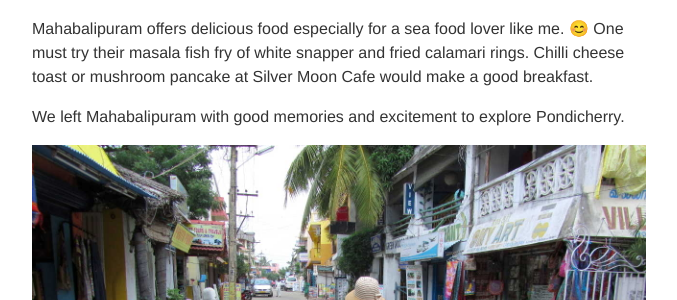
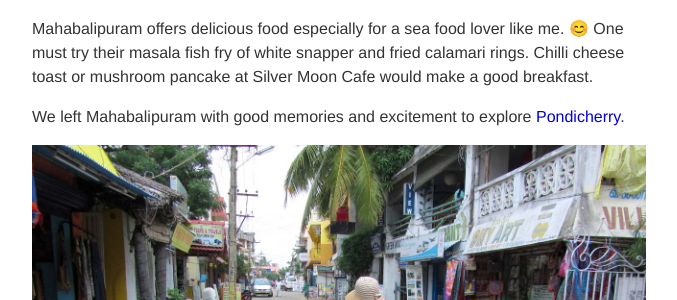
Before and after one commit to tmug/defunct-sunainapai.in-jekyll, a Jekyll site: the page built from _posts/2015-06-11-mahabalipuram-trip-2014.md, in a window 1280 px wide and 900 px high, scrolled down 5823 px. Shown: the part 152-452 px from the top of the window, without its empty margins (288-965 px from the left). Built offline with Jekyll 4.4.1, drawn with Linux system fonts in a browser that asks for light colours; comment, search, counter and statistics services are not loaded; part of the change alters nothing that is shown.

```diff
--- a/_posts/2015-06-11-mahabalipuram-trip-2014.md
+++ b/_posts/2015-06-11-mahabalipuram-trip-2014.md
@@ -228,7 +228,7 @@ fried calamari rings. Chilli cheese toast or mushroom pancake at Silver
 Moon Cafe would make a good breakfast.
 
 We left Mahabalipuram with good memories and excitement to explore
-Pondicherry.
+[Pondicherry]({{site.url}}/blog/pondicherry-trip-2014).
 
 <figure id="one-up">
     <a href="{{site.url}}/img/mahabalipuram-trip-2014/leaving-mahabalipuram.jpg"
```
